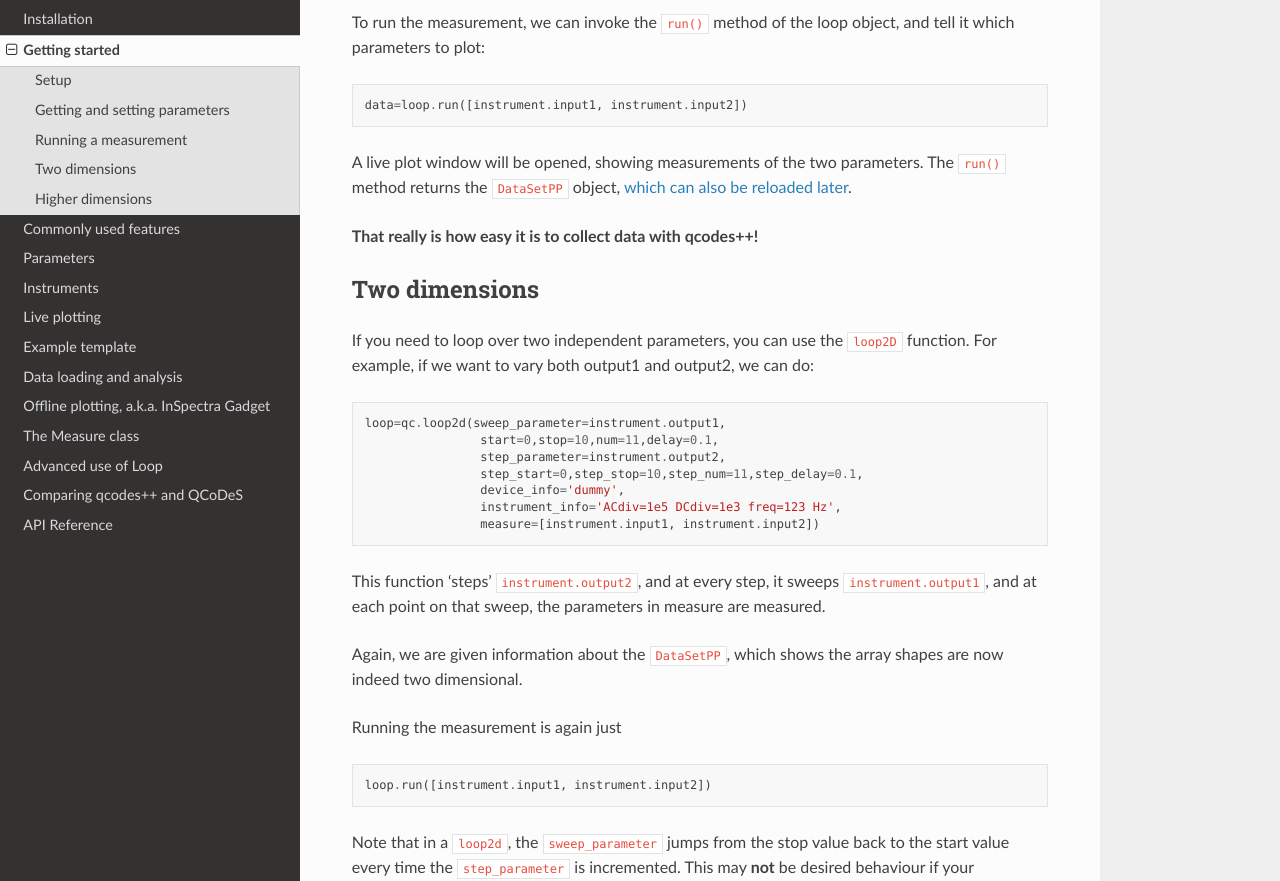
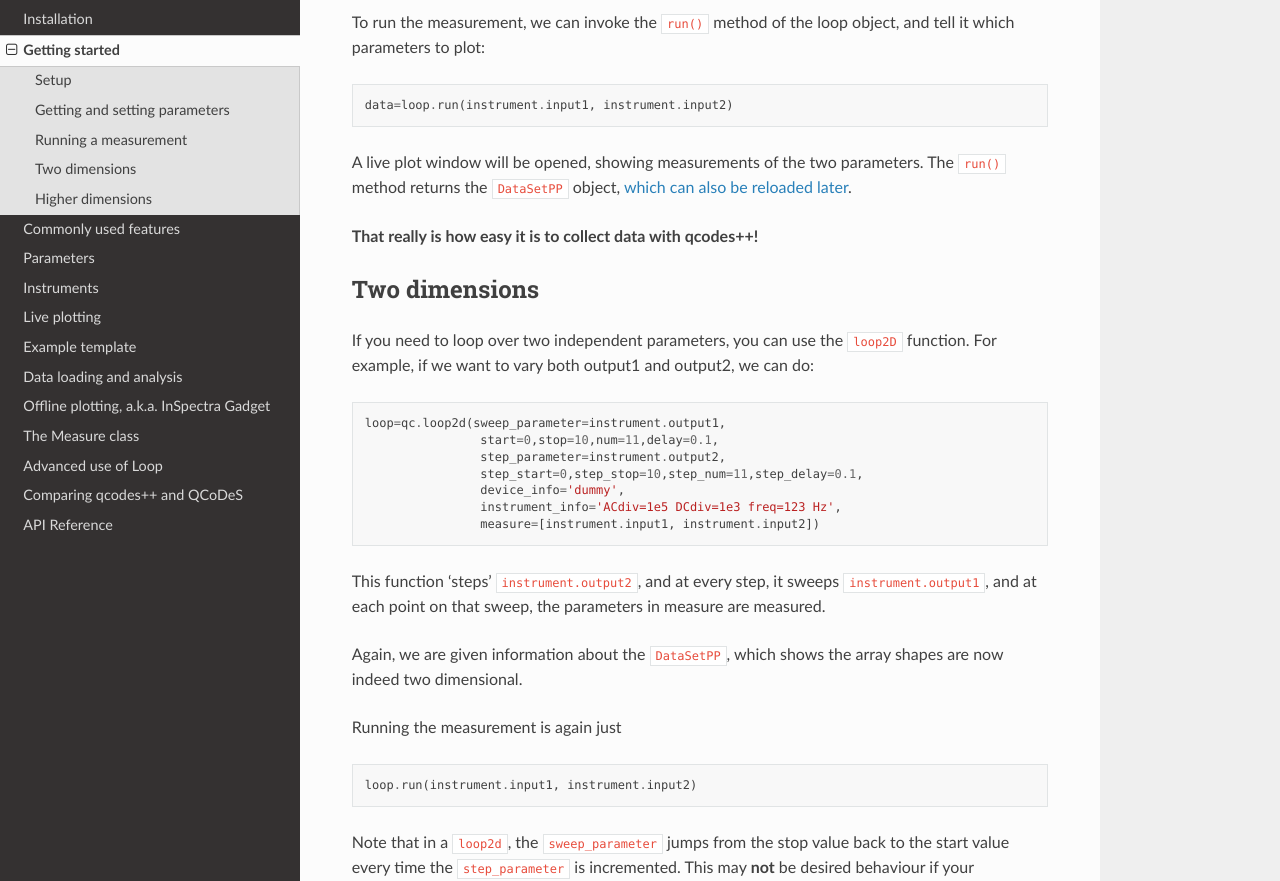
Before and after one commit to qcodespp/qcodespp.github.io, a Sphinx documentation site: the page built from docs/source/dummy_measurements.rst, in a window 1280 px wide and 1400 px high, scrolled down 2275 px. Shown: the part 162-1043 px from the top of the window. Built offline with Sphinx 7.4.7 and the Read the Docs theme 3.1.0, drawn with Linux system fonts in a browser that asks for light colours.

Commit message:
Fix run method parameter format in documentation

```diff
--- a/docs/source/dummy_measurements.rst
+++ b/docs/source/dummy_measurements.rst
@@ -97,7 +97,7 @@
 
 .. code-block:: python
 
-    data=loop.run([instrument.input1, instrument.input2])
+    data=loop.run(instrument.input1, instrument.input2)
 
 A live plot window will be opened, showing measurements of the two parameters. The ``run()`` method returns the ``DataSetPP`` object, `which can also be reloaded later <data_analysis.html>`__.
 
@@ -125,7 +125,7 @@
 
 .. code-block:: python
 
-    loop.run([instrument.input1, instrument.input2])
+    loop.run(instrument.input1, instrument.input2)
 
 
 Note that in a ``loop2d``, the ``sweep_parameter`` jumps from the stop value back to the start value every time the ``step_parameter`` is incremented. This may **not** be desired behaviour if your ``sweep_parameter`` is a sensitive object, e.g. a gate on a nanoelectronic device. In this case, you have two options. Firstly, you can use the ``loop2dUD`` function, where for each increment of the ``step_parameter``, the sweep_parameter sweeps from start to stop, then from stop to start again. The code is otherwise identical.
```
